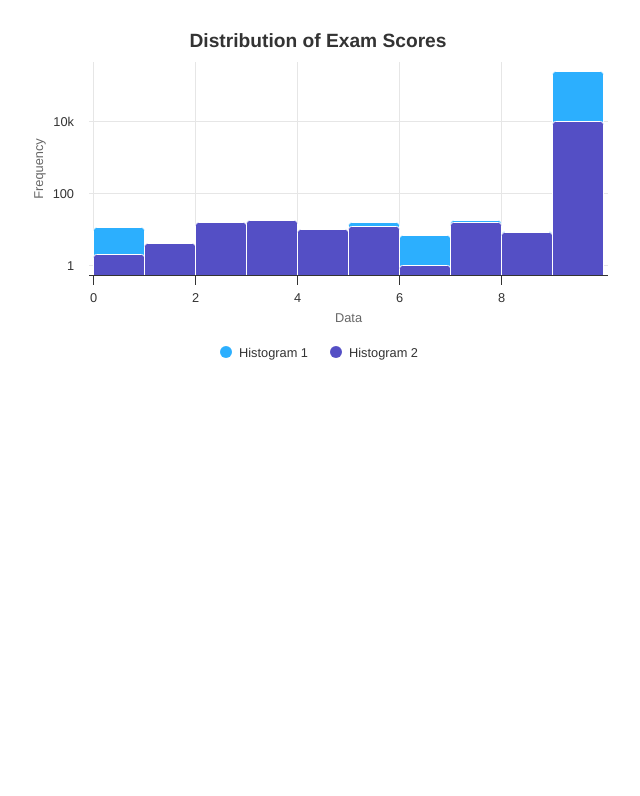
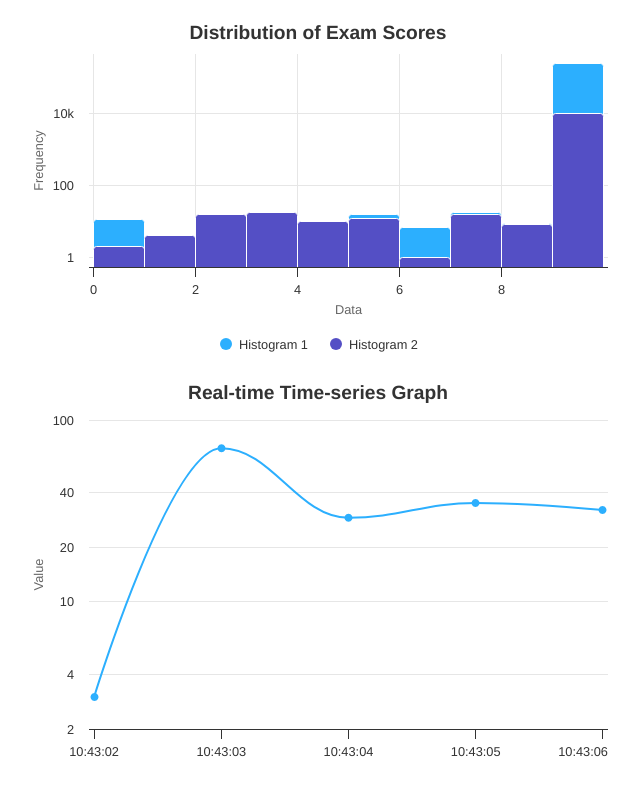
Before and after one commit to gitOfKumarSathish/Chartjs, a React (Vite) app: page / in a window 1280 px wide. Shown: the part 378-1174 px from the top of the page, without its empty margins (322-962 px from the left). Before the commit the page ends 800 px from the top, so only its background shows below. Built offline with nearby package versions, Linux system fonts and the light colour scheme.

Commit message:
Aded Real Time graph

```diff
--- a/src/App.tsx
+++ b/src/App.tsx
@@ -13,7 +13,7 @@ function App() {
       {/* <HeatmapHistogramChart /> */}
       <HeatmapChart />
       <HistogramChart />
-      {/* <RealTimeChart /> */}
+      <RealTimeChart />
     </>
   );
 }
--- a/src/components/charts/RealTimeChart.tsx
+++ b/src/components/charts/RealTimeChart.tsx
@@ -1,4 +1,4 @@
-import React, { useState, useRef, useEffect, memo } from "react";
+import { useState, useRef, useEffect, memo } from "react";
 import Highcharts from "highcharts";
 import HighchartsReact from "highcharts-react-official";
 
@@ -20,6 +20,7 @@ const initialOptions = {
         tickPixelInterval: 150,
     },
     yAxis: {
+        type: 'logarithmic',
         title: {
             text: "Value",
         },
@@ -32,7 +33,7 @@ const initialOptions = {
         ],
     },
     tooltip: {
-        formatter() {
+        formatter(): string {
             return `<b>${Highcharts.dateFormat("%Y-%m-%d %H:%M:%S", this.x)}</b><br/><b>${this.y}</b>`;
         },
     },
@@ -50,10 +51,10 @@ const initialOptions = {
     ],
 };
 
-const generateDataPoint = (): number => Math.floor(Math.random() * 10);
+const generateDataPoint = (): number => Math.floor(Math.random() * 100);
 
 const RealTimeChart = () => {
-    const [options, setOptions] = useState(initialOptions);
+    const [options, setOptions] = useState<any>(initialOptions);
     const chartRef = useRef<Highcharts.Chart | null>(null);
 
     useEffect(() => {
@@ -61,14 +62,14 @@ const RealTimeChart = () => {
         const chartInterval = setInterval(() => {
             const now = Date.now();
             const newDataPoint: number = generateDataPoint();
-            setOptions((prevOptions) => ({
+            setOptions((prevOptions: { series: { data: any[]; }[]; }) => ({
                 ...prevOptions,
                 series: [{
                     data: [...prevOptions.series[0].data, [now, newDataPoint]]
                 }]
             }));
             if (chartRef.current) {
-                // chartRef.current.series[0].addPoint([now, newDataPoint], true, true);
+                //     // chartRef.current.series[0].addPoint([now, newDataPoint], true, true);
             }
         }, 1000);
 
```
